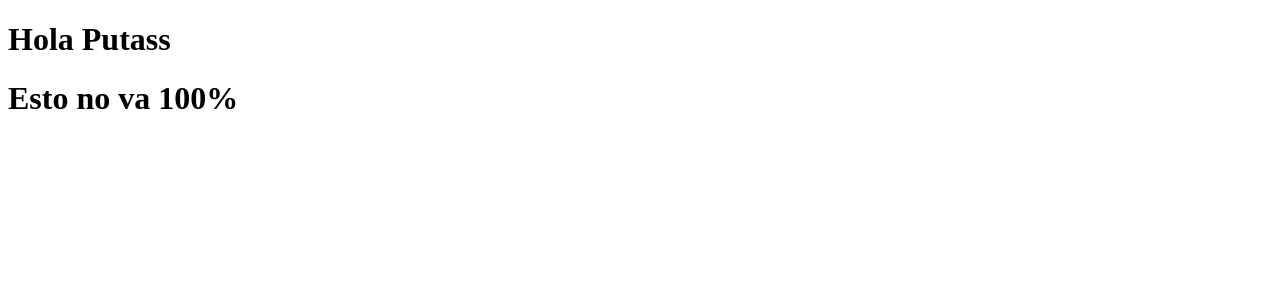
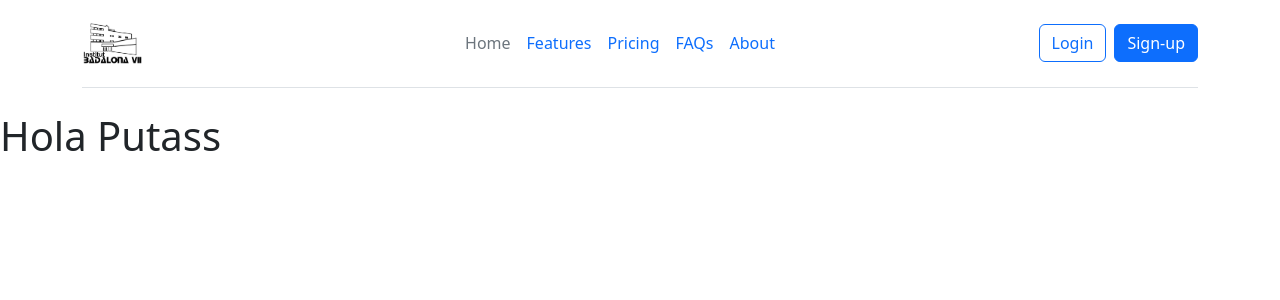
Before and after one commit to Lieety/Re-Moodel-acio, a Next.js app: page /about in a window 1280 px wide. Shown: the top 300 px of the page. Built offline with nearby package versions, Linux system fonts and the light colour scheme.

Commit message:
aswertyui

```diff
--- a/src/app/about/account.js
+++ /dev/null
@@ -1,7 +0,0 @@
-export default function Account () {
-  return (
-    <>
-      <h1>Esto no va 100%</h1>
-    </>
-  )
-}
--- a/src/app/about/page.js
+++ b/src/app/about/page.js
@@ -1,9 +1,11 @@
-import Account from './account'
-export default function About () {
+import NavBar from '../../components/NavBar'
+
+export default function Account () {
   return (
     <>
+      <NavBar />
       <h1>Hola Putass</h1>
-      <Account />
+
     </>
   )
 }
--- a/src/app/faqs/page.js
+++ b/src/app/faqs/page.js
@@ -1,6 +1,9 @@
+import NavBar from '../../components/NavBar'
+
 export default function FAQs () {
   return (
     <>
+      <NavBar />
       <h1>Hola Putass</h1>
     </>
   )
--- a/src/app/features/page.js
+++ b/src/app/features/page.js
@@ -1,6 +1,9 @@
+import NavBar from '../../components/NavBar'
+
 export default function Features () {
   return (
     <>
+      <NavBar />
       <h1>Hola Putass</h1>
     </>
   )
--- a/src/app/page.js
+++ b/src/app/page.js
@@ -1,8 +1,7 @@
 import NavBar from '@/components/NavBar.jsx'
 import Image from 'next/image'
 import './globals.css'
-import './globals.css'
-import 'bootstrap/dist/css/bootstrap.css'
+
 
 export default function Home () {
   return (
--- a/src/app/pricing/page.js
+++ b/src/app/pricing/page.js
@@ -1,6 +1,9 @@
+import NavBar from '../../components/NavBar'
+
 export default function Pricing () {
   return (
     <>
+      <NavBar />
       <h1>Hola Putass</h1>
     </>
   )
--- a/src/components/NavBar.jsx
+++ b/src/components/NavBar.jsx
@@ -2,6 +2,8 @@
 import Link from "next/link"
 import { redirect } from "next/navigation"
 import { useRouter } from "next/navigation"
+import '../app/globals.css'
+import 'bootstrap/dist/css/bootstrap.css'
 
 export default function Layout() {
   const router = useRouter()
```
